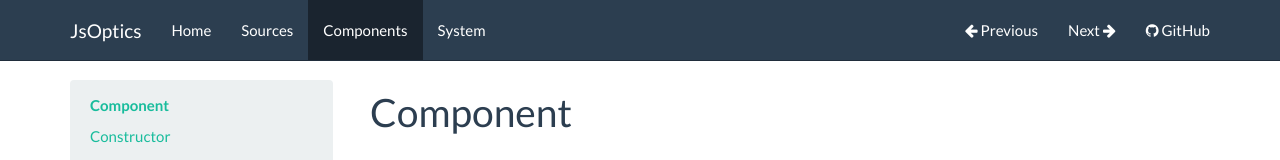
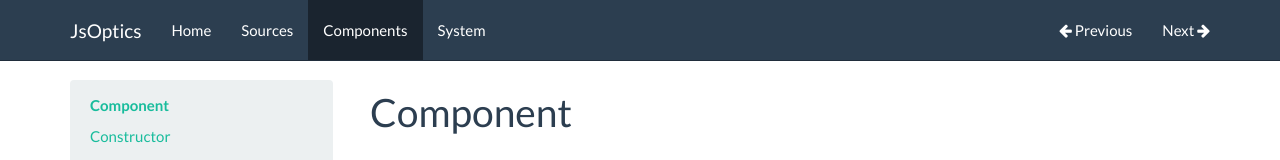
Before and after one commit to ulucs/JsOptics, a plain HTML site: page components/index.html in a window 1280 px wide. Shown: the top 160 px of the page. Drawn offline with Linux system fonts and the light colour scheme.

Commit message:
mail change test

```diff
--- a/components/index.html
+++ b/components/index.html
@@ -88,15 +88,6 @@
                     </a>
                 </li>
 
-                <li>
-                    <a href="https://github.com/ulucs/jsoptics">
-
-                            <i class="fa fa-github"></i>
-
-                        GitHub
-                    </a>
-                </li>
-
             </ul>
         </div>
     </div>
```
Also changed, not shown: index.html (+0 -9 lines), lights/index.html (+0 -9 lines), system/index.html (+0 -9 lines).
